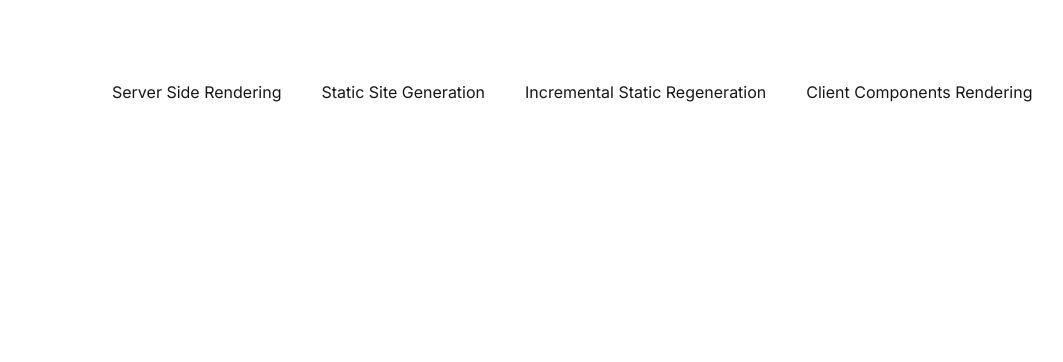
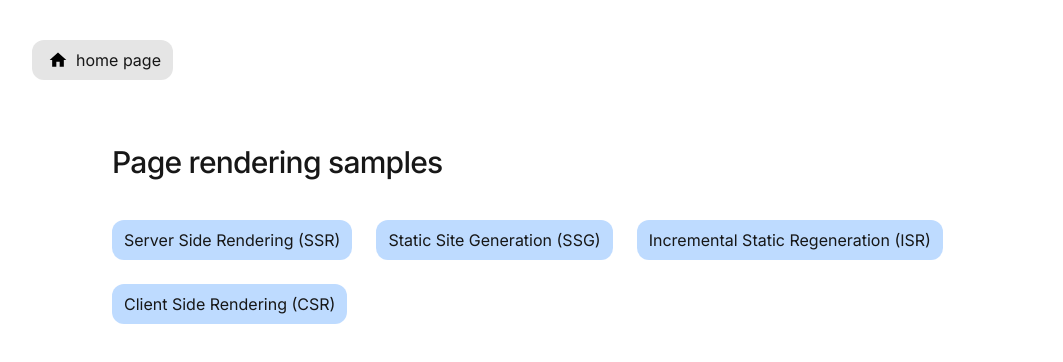
Before and after one commit to Shatlyk1011/next-routing-app, a Next.js app: page / in a window 1280 px wide. Shown: the top 362 px of the page, without its empty margins (8-1071 px from the left). Built offline with nearby package versions, Linux system fonts and the light colour scheme.

Commit message:
implement ssg sample

```diff
--- a/src/app/globals.css
+++ b/src/app/globals.css
@@ -15,3 +15,7 @@ body {
   color: var(--foreground);
   font-family: "Inter", sans-serif;
 }
+
+h1 {
+  @apply px-10 py-4 text-3xl font-medium tracking-tight;
+}
--- a/src/app/layout.tsx
+++ b/src/app/layout.tsx
@@ -1,6 +1,7 @@
 import type { Metadata } from "next"
 import { Inter } from "next/font/google"
 import "./globals.css"
+import Link from "next/link"
 
 const inter = Inter({
   variable: "--font-inter",
@@ -18,7 +19,26 @@ export default function RootLayout({
 }>) {
   return (
     <html lang="en">
-      <body className={`${inter.variable} antialiased`}>{children}</body>
+      <body className={`${inter.variable} mx-auto max-w-[1440px] antialiased`}>
+        <Link
+          href="/"
+          className="m-10 inline-flex items-center gap-2 rounded-xl bg-neutral-200 px-4 py-2 pr-3 transition hover:bg-neutral-300"
+        >
+          <span>
+            <svg
+              className="h-5 w-5"
+              focusable="false"
+              aria-hidden="true"
+              viewBox="0 0 24 24"
+              aria-label="fontSize medium"
+            >
+              <path d="M10 20v-6h4v6h5v-8h3L12 3 2 12h3v8z"></path>
+            </svg>
+          </span>
+          <span>home page</span>
+        </Link>
+        {children}
+      </body>
     </html>
   )
 }
--- a/src/app/page.tsx
+++ b/src/app/page.tsx
@@ -3,19 +3,20 @@ import Link from "next/link"
 export default function Home() {
   return (
     <main className="h-svh w-full">
-      <section className="h-full w-full px-30 py-20">
-        <ul className="flex items-center gap-10">
-          <li>
-            <Link href="/ssr">Server Side Rendering</Link>
+      <section className="h-full w-full px-30 py-6">
+        <h1 className="mb-10 !p-0">Page rendering samples</h1>
+        <ul className="flex flex-wrap items-center gap-6">
+          <li className="rounded-xl bg-blue-200 px-3 py-2 text-nowrap transition hover:bg-blue-300">
+            <Link href="/ssr">Server Side Rendering (SSR)</Link>
           </li>
-          <li>
-            <Link href="/ssg">Static Site Generation</Link>
+          <li className="rounded-xl bg-blue-200 px-3 py-2 text-nowrap transition hover:bg-blue-300">
+            <Link href="/ssg">Static Site Generation (SSG)</Link>
           </li>
-          <li>
-            <Link href="/isr"> Incremental Static Regeneration</Link>
+          <li className="rounded-xl bg-blue-200 px-3 py-2 text-nowrap transition hover:bg-blue-300">
+            <Link href="/isr"> Incremental Static Regeneration (ISR)</Link>
           </li>
-          <li>
-            <Link href="/csr">Client Components Rendering</Link>
+          <li className="rounded-xl bg-blue-200 px-3 py-2 text-nowrap transition hover:bg-blue-300">
+            <Link href="/csr">Client Side Rendering (CSR)</Link>
           </li>
         </ul>
       </section>
--- /dev/null
+++ b/src/app/ssg/[id]/page.tsx
@@ -0,0 +1,21 @@
+import PostCard from "@/components/PostCard"
+import { getPosts } from "@/services/getPosts"
+
+export async function generateStaticParams() {
+  const posts = await getPosts()
+
+  return posts.map((post) => ({ id: post.id }))
+}
+
+export default async function SSG({ params }: { params: { id: string } }) {
+  const post = await getPosts(+params.id)
+
+  return (
+    <main className="h-svh w-full">
+      <h1>SSG Post Sample</h1>
+      <section className="grid grid-cols-4 gap-4 px-6 py-10 max-lg:grid-cols-3 max-md:grid-cols-2">
+        <PostCard post={post} />
+      </section>
+    </main>
+  )
+}
--- a/src/app/ssg/page.tsx
+++ /dev/null
@@ -1,16 +0,0 @@
-import { getPosts } from "@/services/getPosts"
-
-export async function generateStaticParams() {
-  const posts = await getPosts()
-
-  return posts.map((post) => ({ id: post.id }))
-}
-// @ts-expect-error temporary
-export default async function StaticGeneration({ params }) {
-  console.log("SSG PARAMS", params)
-  return (
-    <main className="h-svh w-full">
-      <section className="grid grid-cols-3"></section>
-    </main>
-  )
-}
--- a/src/app/ssr/[id]/page.tsx
+++ /dev/null
@@ -1,23 +0,0 @@
-import PostCard from "@/components/PostCard"
-import { getPosts } from "@/services/getPosts"
-
-interface Props {
-  params: Promise<{ id: string }>
-}
-export default async function SSR({ params }: Props) {
-  const { id } = await params
-  console.log("id", id)
-
-  const post = await getPosts(1)
-
-  console.log("post page", post)
-
-  return (
-    <main className="h-svh w-full">
-      <section className="grid grid-cols-3">
-        <h1>Single Post</h1>
-        <PostCard post={post} />
-      </section>
-    </main>
-  )
-}
--- a/src/app/ssr/page.tsx
+++ b/src/app/ssr/page.tsx
@@ -1,18 +1,19 @@
 import { getPosts } from "@/services/getPosts"
 
 import PostCard from "@/components/PostCard"
+import Link from "next/link"
 
 export default async function SSR() {
   const posts = await getPosts()
 
-  console.log("posts page", posts)
-
   return (
     <main className="h-svh w-full">
-      <section className="grid grid-cols-3">
-        <h1>Single Post</h1>
+      <h1>SSR Post Page</h1>
+      <section className="grid grid-cols-4 gap-4 px-6 py-10 max-lg:grid-cols-3 max-md:grid-cols-2">
         {posts.map((post) => (
-          <PostCard key={post.id} post={post} />
+          <Link className="inline-block w-full" key={post.id} href={`/ssg/${post.id}`}>
+            <PostCard post={post} />
+          </Link>
         ))}
       </section>
     </main>
--- a/src/components/PostCard.tsx
+++ b/src/components/PostCard.tsx
@@ -7,9 +7,10 @@ interface Props {
 
 const PostCard: FC<Props> = ({ post }) => {
   return (
-    <div className="h-full w-full max-w-sm rounded-2xl">
-      <h2>{post.title}</h2>
-      <p>{post.body}</p>
+    <div className="h-full w-full rounded-2xl bg-blue-300 p-5">
+      <span className="mb-2 inline-block text-sm font-bold">Post id {post.id}</span>
+      <h2 className="mb-2 text-2xl font-normal">{post.title}</h2>
+      <p className="text-lg">{post.body}</p>
     </div>
   )
 }
--- /dev/null
+++ b/src/shared/data.ts
@@ -0,0 +1,40 @@
+import { IPost } from "./types"
+
+export const demoPost: IPost[] = [
+  {
+    id: 1,
+    userId: 1,
+    body: "l 1231 231 231 23",
+    title: "hello world",
+  },
+  {
+    id: 2,
+    userId: 2,
+    body: "l 1231 231 231 23",
+    title: "hello world",
+  },
+  {
+    id: 3,
+    userId: 3,
+    body: "l 1231 231 231 23",
+    title: "hello world",
+  },
+  {
+    id: 4,
+    userId: 4,
+    body: "l 1231 231 231 23",
+    title: "hello world",
+  },
+  {
+    id: 5,
+    userId: 5,
+    body: "l 1231 231 231 23",
+    title: "hello world",
+  },
+  {
+    id: 6,
+    userId: 6,
+    body: "l 1231 231 231 23",
+    title: "hello world",
+  },
+]
```
